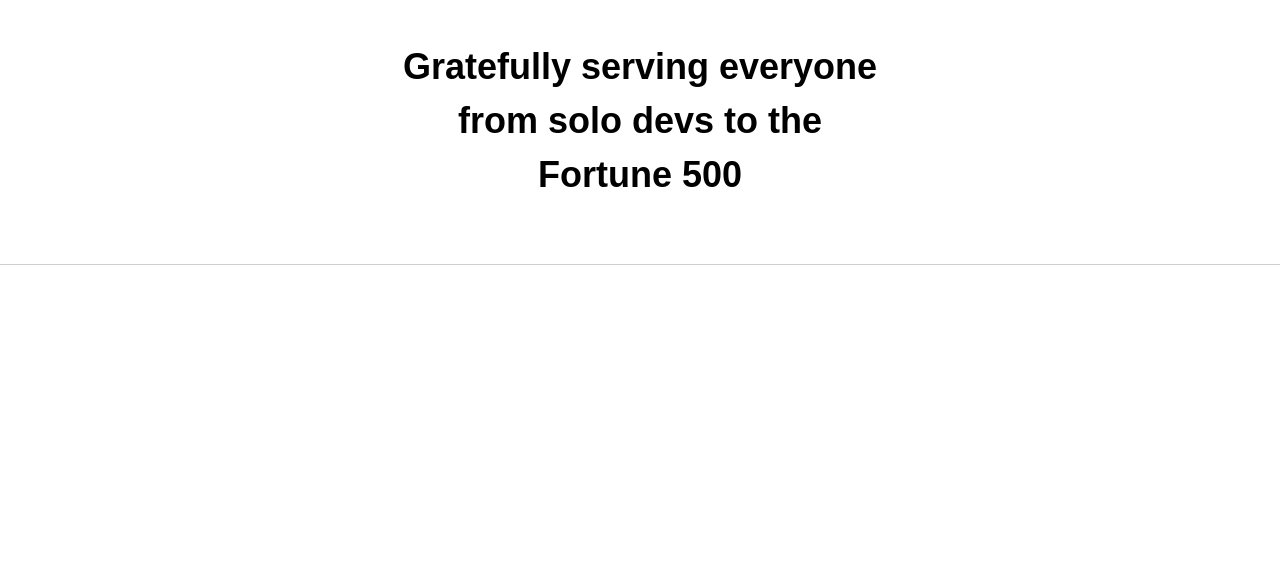
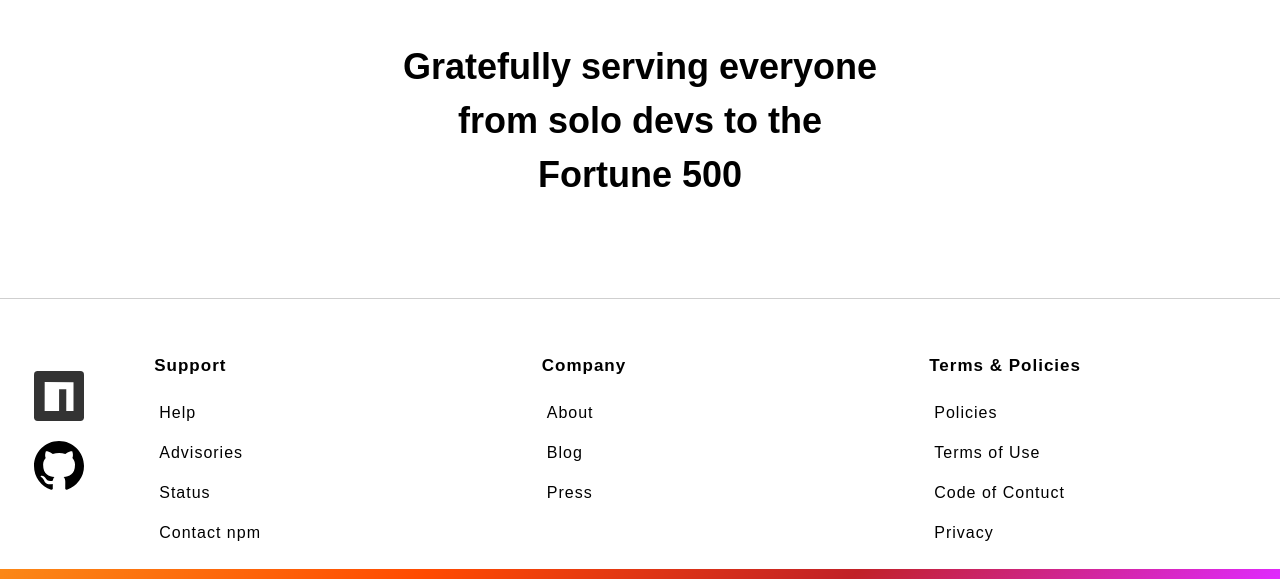
Before and after one commit to SalimMertTas/npm-clone, a plain HTML site: page index.html in a window 1280 px wide. Shown: the part 2003-2582 px from the top of the page. Before the commit the page ends 2268 px from the top, so only its background shows below. Drawn offline with Linux system fonts and the light colour scheme.

Commit message:
footer eklendi

```diff
--- a/index.css
+++ b/index.css
@@ -312,6 +312,7 @@
 margin-right: auto;
 line-height: 1.5;
 text-align: center;
+margin-bottom: 4rem;
 }
 
 .from .from-subtitle h2{
@@ -323,17 +324,85 @@
 }
 
 .footer{
+display: flex;
+justify-content: space-around;
+text-align: left;
+margin-top: 40px;
+letter-spacing: 1px;
+}
+
+.footer .logo-link{
+padding: 2rem;
+padding-top: 1rem;
+}
+
+.footer .logo-link .logo-npm{
+width: 50px;
+padding-top: 1rem;
+}
+
+.footer .logo-link .logo-github{
+width: 50px;
+padding-top: 1rem;
 
 }
 
-.footer .logo-link{
+.footer .support{
+    width: 30%;
+}
+
+.footer .company{
+    width: 30%;
 
 }
 
-.footer .logo-link .logo-npm{
+.footer .terms-policies{
+    width: 30%;
 
 }
 
-.footer .logo-link .logo-github{
+.footer .support ul{
+    list-style-type: none;
+    line-height: 2.5rem;
+}
+
+.footer .company ul{
+    list-style-type: none;
+    line-height: 2.5rem;
 
 }
+ .footer .terms-policies ul{
+    list-style-type: none;
+    line-height: 2.5rem;
+
+ }
+
+ .footer .support p{
+    font-weight: bold;
+    font-size: 17px;
+    text-align: center;
+    display: flex;
+    padding-left: 35px;
+
+ }
+
+ .footer .company p{
+    font-weight: bold;
+    font-size: 17px;
+    display: flex;
+    padding-left: 35px;
+
+ }
+
+ .footer .terms-policies p{
+    font-weight: bold;
+    font-size: 17px;
+    display: flex;
+    padding-left: 35px;
+ }
+
+ .bottom{
+    background-image: linear-gradient(139deg, #fb8817, #ff4b01, #c12127, #e02aff);
+    width: 100%;
+    height: 10px;
+ }
--- a/index.html
+++ b/index.html
@@ -96,12 +96,44 @@
     <div class="footer">
         <div class="logo-link">
             <div class="logo-npm">
+                <svg viewBox="0 0 27.23 27.23"><rect fill="#333333" width="27.23" height="27.23" rx="2"></rect><polygon fill="#fff" points="5.8 21.75 13.66 21.75 13.67 9.98 17.59 9.98 17.58 21.76 21.51 21.76 21.52 6.06 5.82 6.04 5.8 21.75"></polygon></svg>
                 <a href=""></a>
             </div>
             <div class="logo-github">
+                <svg aria-hidden="true" role="img" class="" viewBox="0 0 16 16" width="50" height="50" fill="black" style="display:inline-block;user-select:none;vertical-align:top"><path fill-rule="evenodd" d="M8 0C3.58 0 0 3.58 0 8c0 3.54 2.29 6.53 5.47 7.59.4.07.55-.17.55-.38 0-.19-.01-.82-.01-1.49-2.01.37-2.53-.49-2.69-.94-.09-.23-.48-.94-.82-1.13-.28-.15-.68-.52-.01-.53.63-.01 1.08.58 1.23.82.72 1.21 1.87.87 2.33.66.07-.52.28-.87.51-1.07-1.78-.2-3.64-.89-3.64-3.95 0-.87.31-1.59.82-2.15-.08-.2-.36-1.02.08-2.12 0 0 .67-.21 2.2.82.64-.18 1.32-.27 2-.27.68 0 1.36.09 2 .27 1.53-1.04 2.2-.82 2.2-.82.44 1.1.16 1.92.08 2.12.51.56.82 1.27.82 2.15 0 3.07-1.87 3.75-3.65 3.95.29.25.54.73.54 1.48 0 1.07-.01 1.93-.01 2.2 0 .21.15.46.55.38A8.013 8.013 0 0016 8c0-4.42-3.58-8-8-8z"></path></svg>
                 <a href=""></a>
             </div>
         </div>
+        <div class="support">
+            <p>Support</p>
+                <ul>
+                <li>Help</li>
+                <li>Advisories</li>
+                <li>Status</li>
+                <li>Contact npm</li>
+                </ul>
+        </div>
+        <div class="company">
+            <p>Company</p>
+            <ul>
+                <li>About</li>
+                <li>Blog</li>
+                <li>Press</li>
+
+            </ul>
+        </div>
+        <div class="terms-policies">
+            <p>Terms & Policies</p>
+            <ul>
+                <li>Policies</li>
+                <li>Terms of Use</li>
+                <li>Code of Contuct</li>
+                <li>Privacy</li>
+
+            </ul>
+        </div>
+    </div>
+    <div class="bottom">
     </div>
 </body>
 </html>
```
